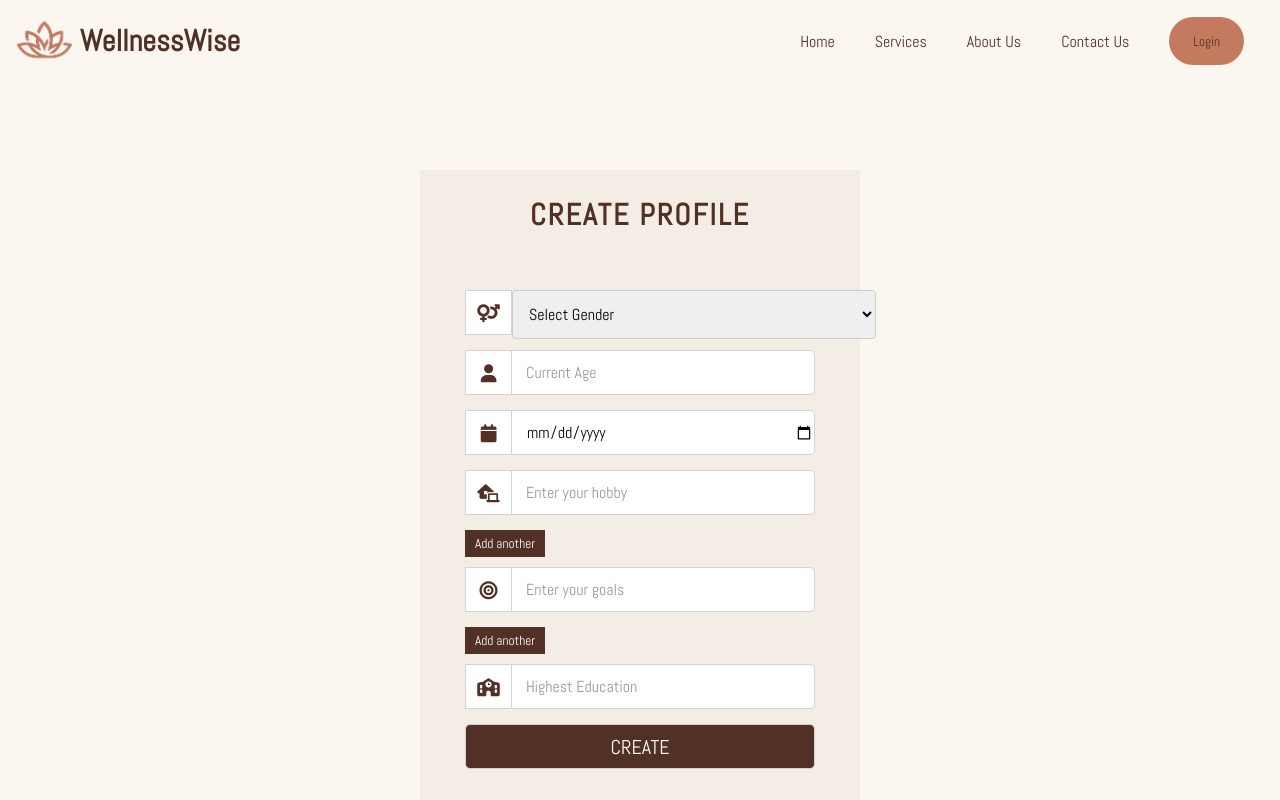
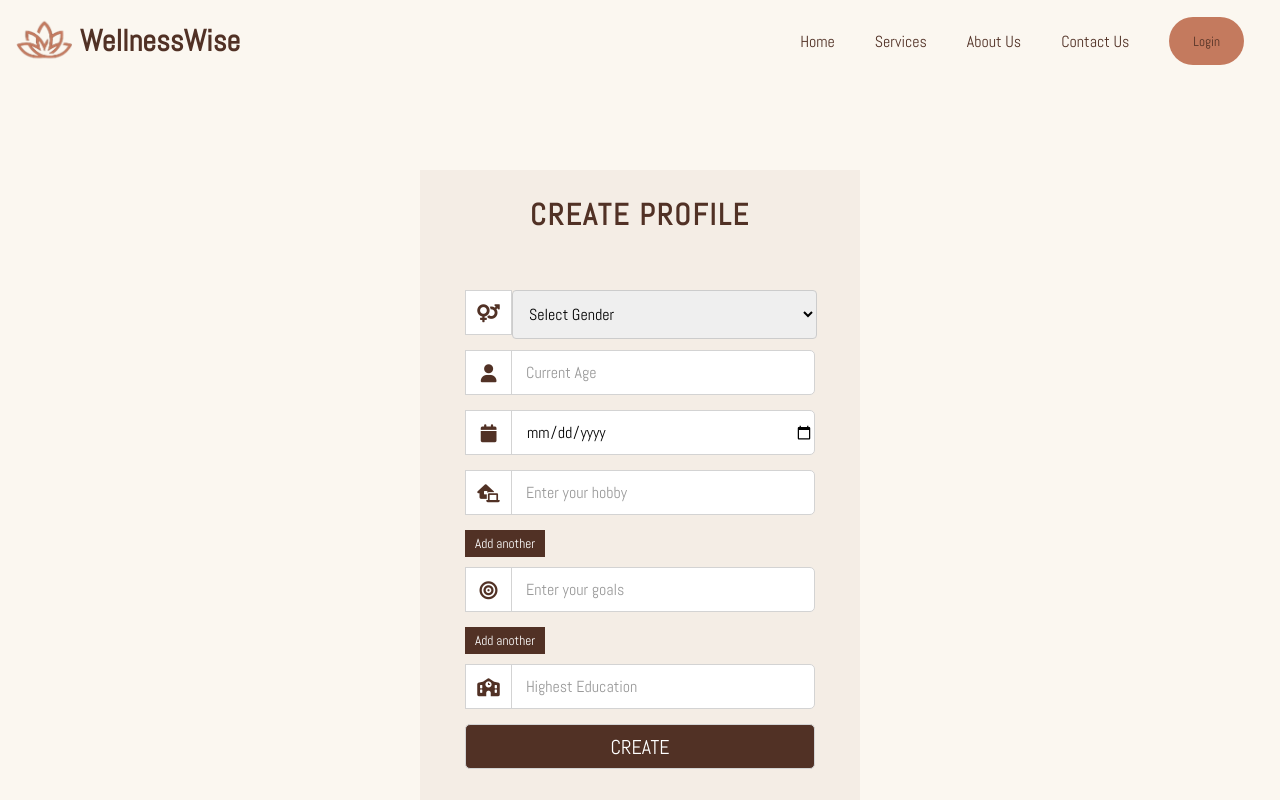
Before and after one commit to Mehar-Aziz/WellnessWise, a React (Create React App) app in the folder wellnesswise-frontend/: page /createprofile in a window 1280 px wide. Shown: the top 800 px of the page. Built offline with nearby package versions, Linux system fonts and the light colour scheme.

Commit message:
Modified Profile

```diff
--- a/wellnesswise-frontend/src/components/CreateProfile.css
+++ b/wellnesswise-frontend/src/components/CreateProfile.css
@@ -7,7 +7,7 @@
   margin-left: 390px;
   position: relative;
   top: -35px;
-  left: -6px;
+  left: -110px;
 }
 
 .addBtn {
@@ -33,7 +33,7 @@
 .gender-select select {
   position: relative;
   left: 47px;
-  width: 104%;
+  width: 87%;
   padding: 12px;
   border: 1px solid #ccc;
   border-radius: 4px;
```
